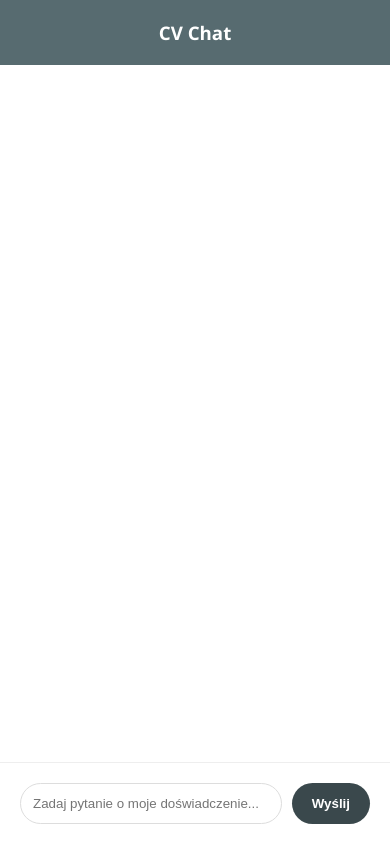
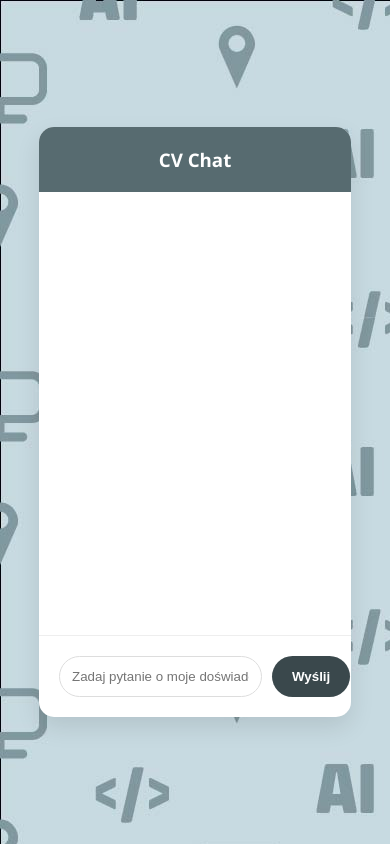
Before and after one commit to Adiaxi/AI_Chat_CV, a Flask app: page / in a window 390 px wide. Run offline with Flask 3, Linux system fonts and the light colour scheme; some libraries are stand-ins or nearby versions.

Commit message:
fix: css - url repair

```diff
--- a/static/style.css
+++ b/static/style.css
@@ -119,12 +119,8 @@ button:hover {
 
 @media (max-width: 480px) {
     .chat-container {
-        width: 100%;
-        height: 100vh;
-        border-radius: 0;
-    }
-
-    body {
-        align-items: flex-start;
+        width: 80%;
+        height: 70vh;
+        border-radius: 15px;
     }
 }
```
